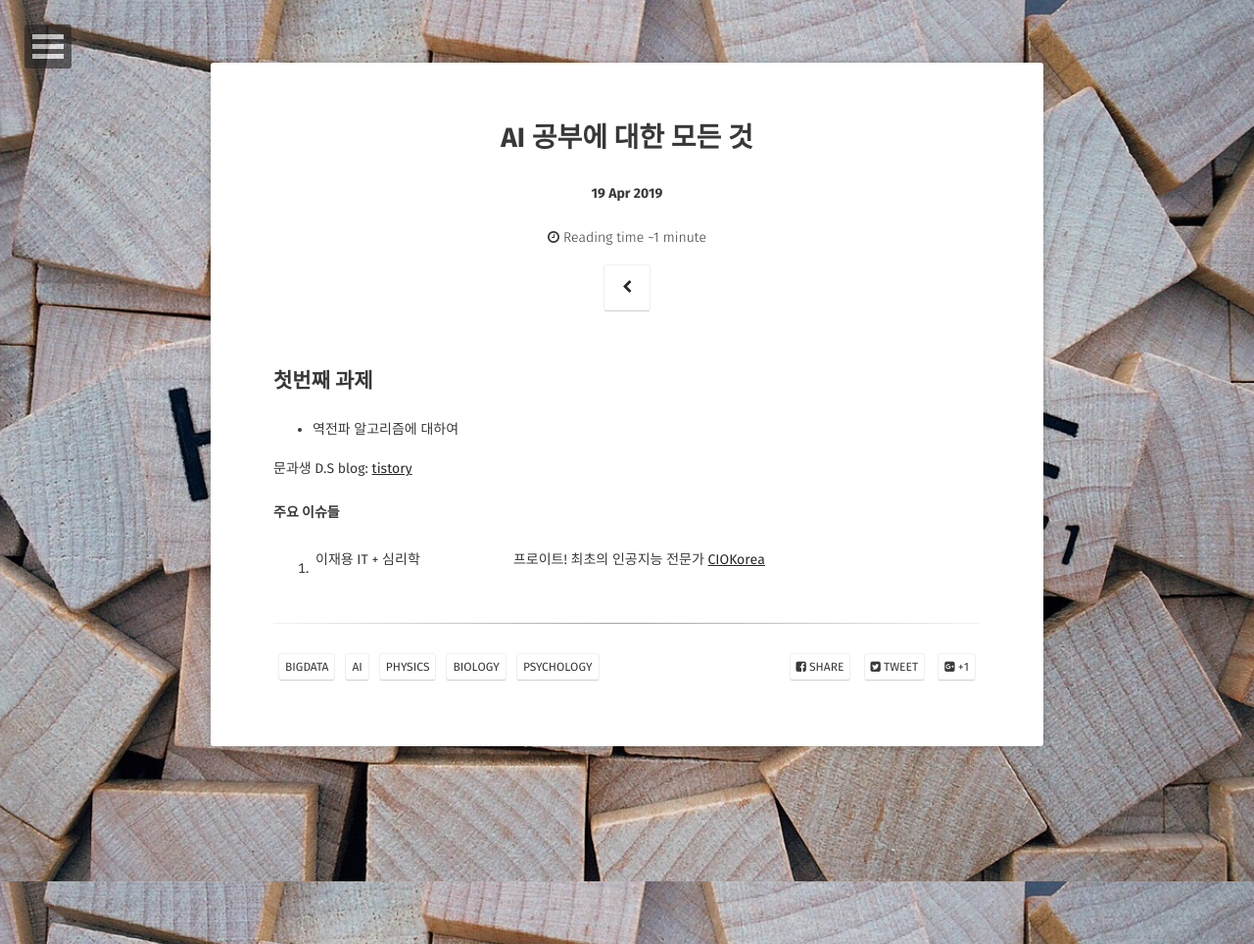
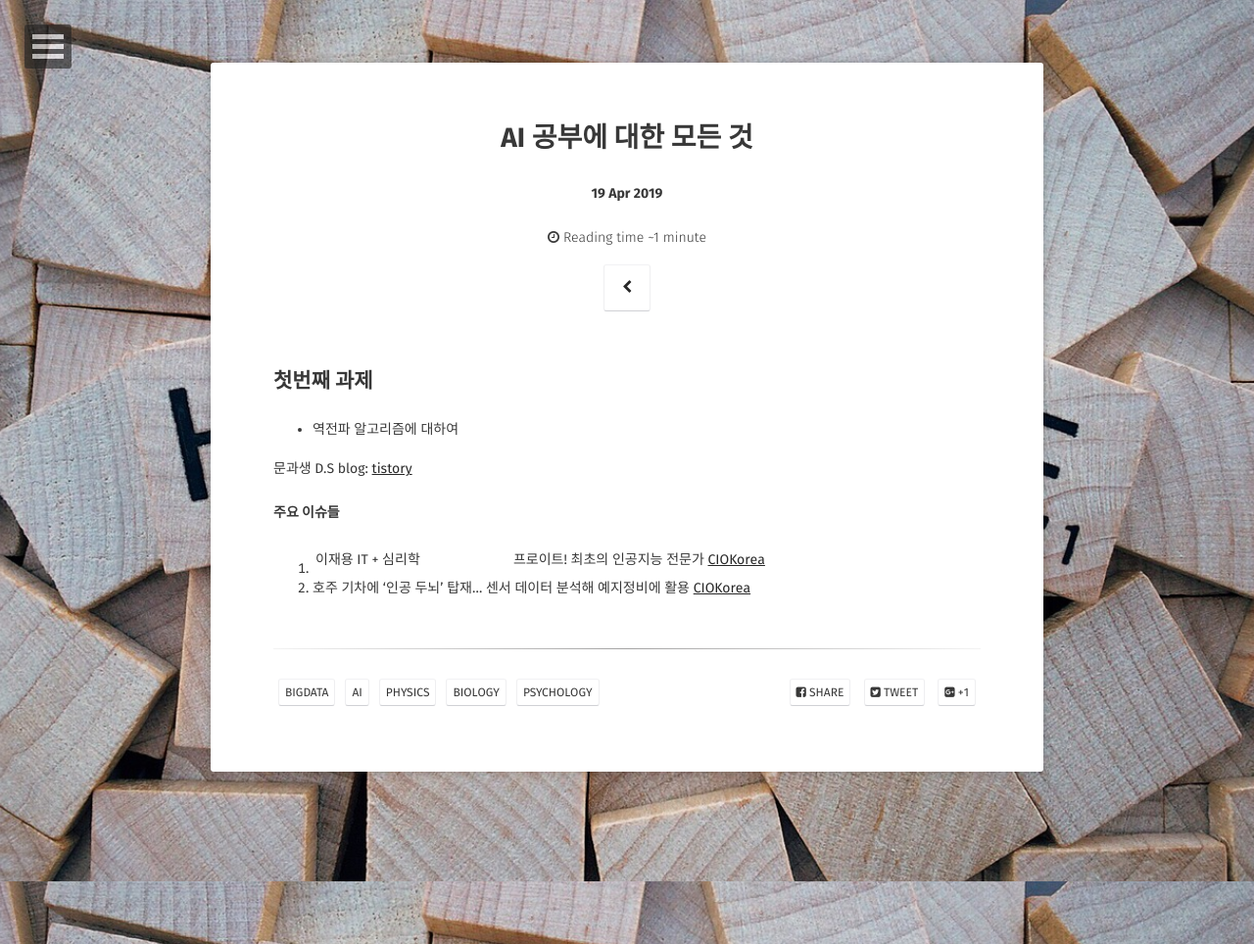
Before and after one commit to Jungjihyuk/JH_Life, a Jekyll site: the page built from _posts/2019-04-19-AI.md, in a window 1280 px wide. Shown: the whole page at 98% size. Built offline with Jekyll 4.4.1, drawn with Linux system fonts in a browser that asks for light colours; some web fonts are replaced; comment, search, counter and statistics services are not loaded.

Commit message:
news 추가

```diff
--- a/_posts/2019-04-19-AI.md
+++ b/_posts/2019-04-19-AI.md
@@ -24,3 +24,4 @@ tag:
 #### 주요 이슈들
 
 1. 이재용 IT + 심리학| 프로이트! 최초의 인공지능 전문가 [CIOKorea](https://www.ciokorea/news/121257)
+2. 호주 기차에 '인공 두뇌' 탑재... 센서 데이터 분석해 예지정비에 활용 [CIOKorea](https://www.ciokorea/t/22000/AI/121235)
```
